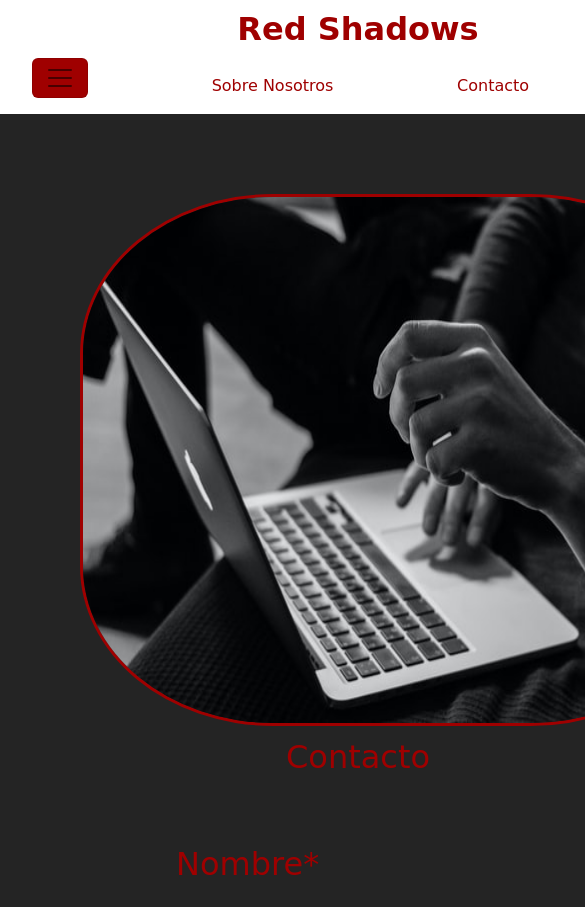
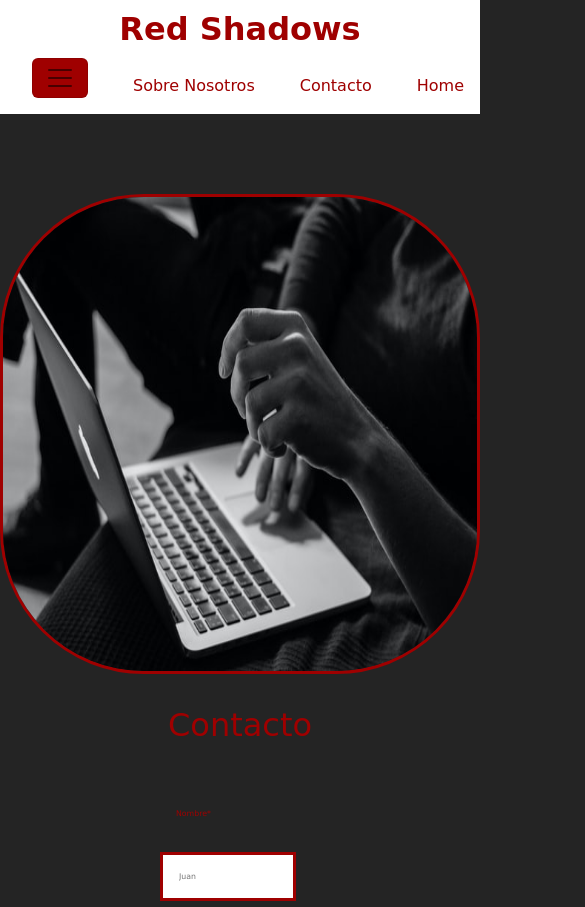
Before and after one commit to GGuede/Entrega-Final-Javascript, a website: page Contacto.html in a window 390 px wide. Shown: the top 907 px of the page, 585 px wide, since content can reach past the window. Drawn offline with nearby package versions, Linux system fonts and the light colour scheme; a web font is replaced by a local one.

Commit message:
modificaciones de media querrys 2

```diff
--- a/scss/_contacto.scss
+++ b/scss/_contacto.scss
@@ -14,18 +14,19 @@ $colorFondo:#242424;
     margin:1rem;
     margin-left: 10rem;
     padding: 1rem;
-    font-size: 2rem;
+    font-size: 2vw;
     display: block}
 .cajas{
     @extend .nombresContacto;
     border:solid $colorPag;
+    width: auto;
    }
 .divEnviar{
     display: flex;
     justify-content: end;
     .enviar{
     background-color: $colorPag;
-    margin-left: 5rem;
+    text-align: center;
     margin-bottom: 12rem;
     padding: 1rem;
     color: white;
@@ -45,9 +46,10 @@ $colorFondo:#242424;
         .imagenContacto{
             border:solid $colorPag;
             border-radius: 30%;
-            margin: 5rem;
-            height:90%;
-            width: 90%;
+            margin-top: 5rem;
+            height: 30rem;
+            width: 30rem;
+            ;
         }
     }
 }
--- a/scss/_sobreNosotros.scss
+++ b/scss/_sobreNosotros.scss
@@ -11,12 +11,13 @@ $colorFondo:#242424;
     text-align: center;
     display: inline-block;
     margin: 3rem;
-    font-size: 1.5rem;
+    font-size: 2rem;
+    padding: 1rem;
 }
 .pSobre{
     text-align: center;
     margin-left:2rem;
-    padding:2rem;
+    padding:1rem;
     font-size: 1.5rem;
     height: 29rem;
     color: white;
--- a/scss/estilo.scss
+++ b/scss/estilo.scss
@@ -110,7 +110,7 @@ p{
 @media screen and (max-width: 480px){
     .contenedorContacto{
         grid-template-columns: 1fr;
-        grid-template-rows: auto auto 1fr auto;
+        grid-template-rows: auto 1fr 2fr auto;
         grid-template-areas:
         "header"
         "aside"
@@ -122,7 +122,7 @@ p{
 @media screen and (max-width: 1024px){
     .contenedorContacto{
         grid-template-columns: 1fr;
-        grid-template-rows: auto 2fr auto auto;
+        grid-template-rows: auto auto 2fr auto;
         grid-template-areas:
         "header"
         "aside"
```
Also changed, not shown: Contacto.html (+0 -3 lines), css/estilo.css.
